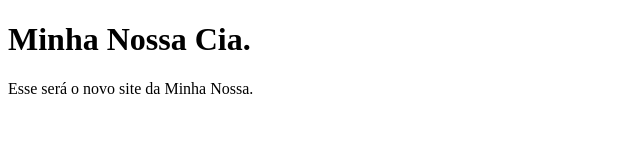
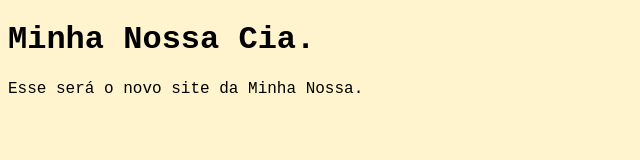
Before and after one commit to alvar-o/minhanossacia, a plain HTML site: page index.html in a window 1280 px wide. Shown: the whole page, without its empty margins (0-640 px from the left). Drawn offline with Linux system fonts and the light colour scheme.

Commit message:
barebones css on body

```diff
--- /dev/null
+++ b/assets/css/main.css
@@ -0,0 +1,4 @@
+body {
+  background: #fff4cd;
+  font-family: 'Andale Mono', monospace;
+}
--- a/index.html
+++ b/index.html
@@ -3,6 +3,7 @@
   <head>
     <meta charset="utf-8">
     <title>Minha Nossa Cia.</title>
+    <link rel="stylesheet" href="assets/css/main.css">
   </head>
   <body>
     <h1>Minha Nossa Cia.</h1>
```
